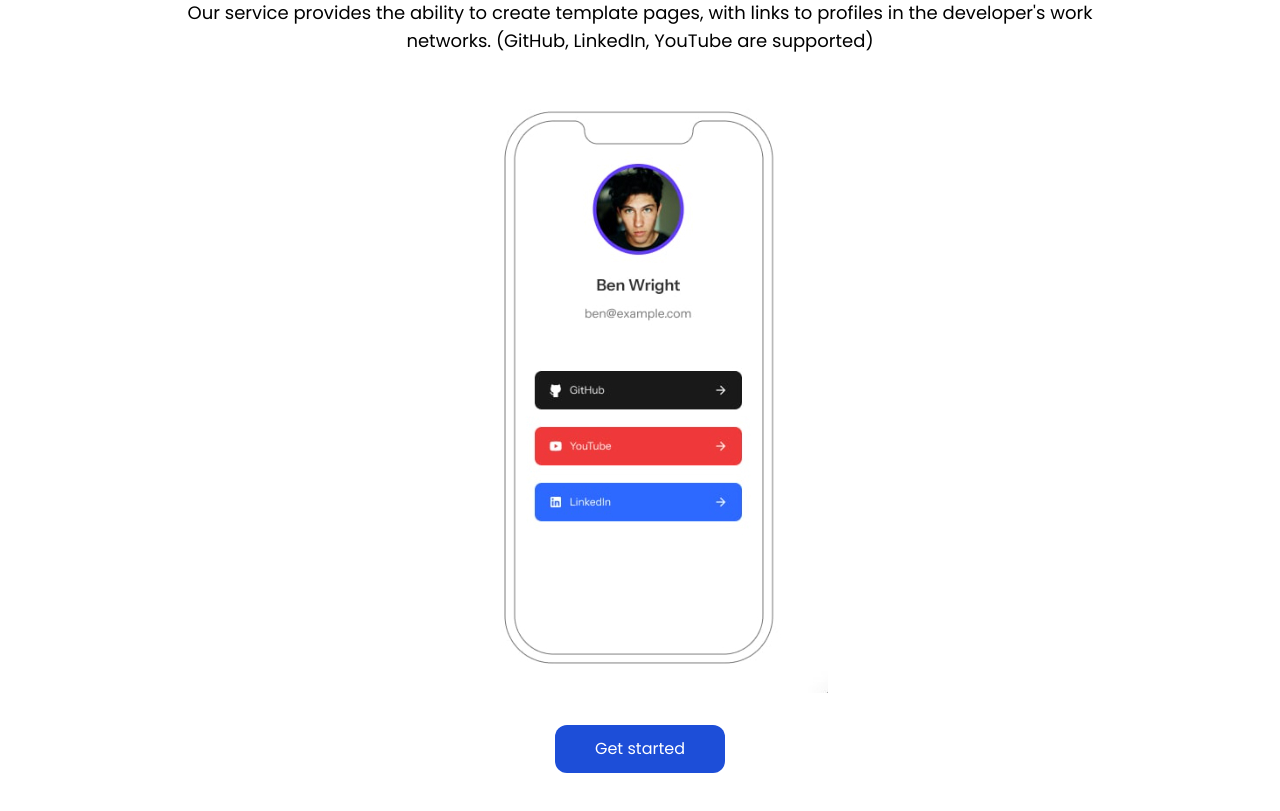
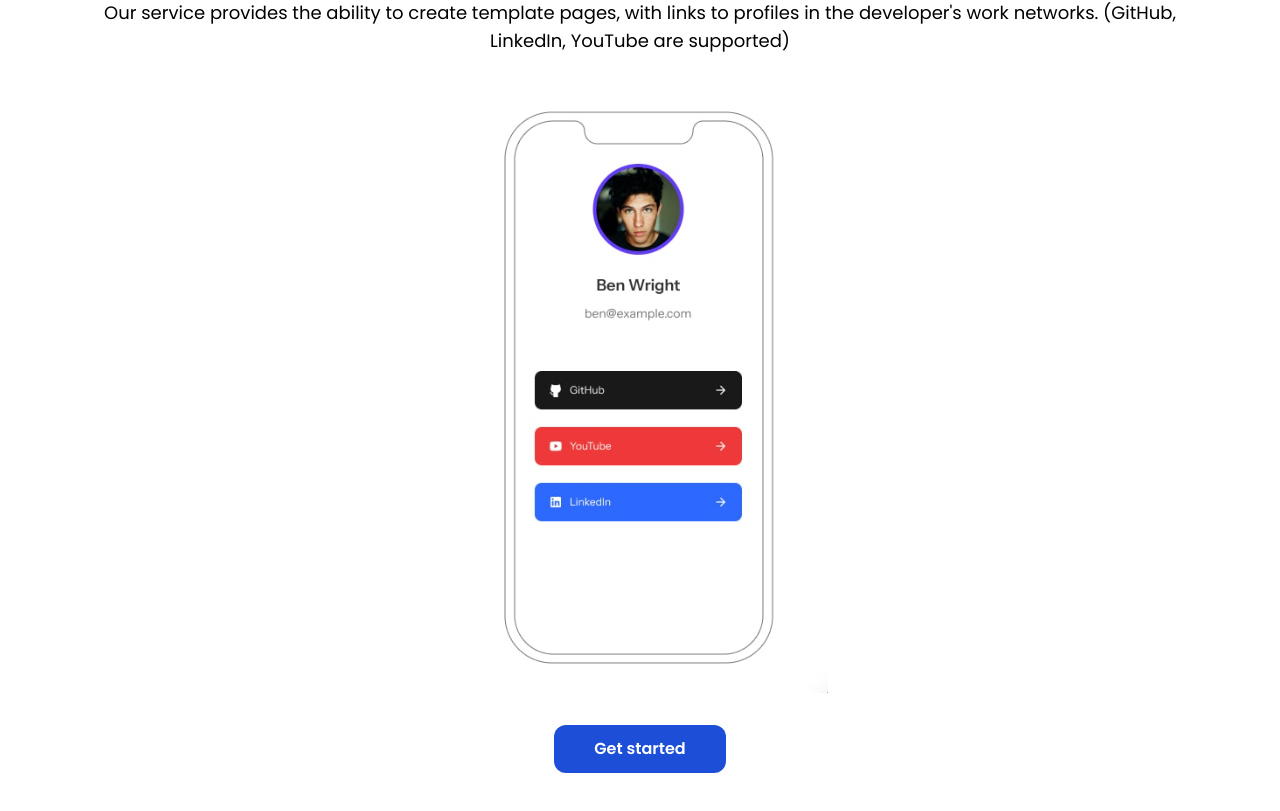
Before and after one commit to yafox3/devlink, a React (Vite) app: page / in a window 1280 px wide. Shown: the part 193-1004 px from the top of the page. Built offline with nearby package versions, Linux system fonts and the light colour scheme; no server answers.

Commit message:
made an outline button, changed the width of the container

```diff
--- a/src/index.css
+++ b/src/index.css
@@ -10,10 +10,13 @@
 
 @layer components {
 	.container {
-		@apply max-w-[1030px]
+		@apply max-w-[1200px]
 	}
 	.btn {
-		@apply px-10 py-3 text-base bg-blue-700 text-white rounded-xl hover:bg-blue-900 transition-colors
+		@apply px-10 py-3 text-base bg-blue-700 text-white rounded-xl hover:bg-blue-900 transition-colors font-bold
+	}
+	.btn_outline {
+		@apply bg-transparent border border-blue-700 text-blue-700 hover:bg-blue-700 hover:text-white font-bold
 	}
 	.title {
 		@apply text-blue-900 text-center text-4xl
```
